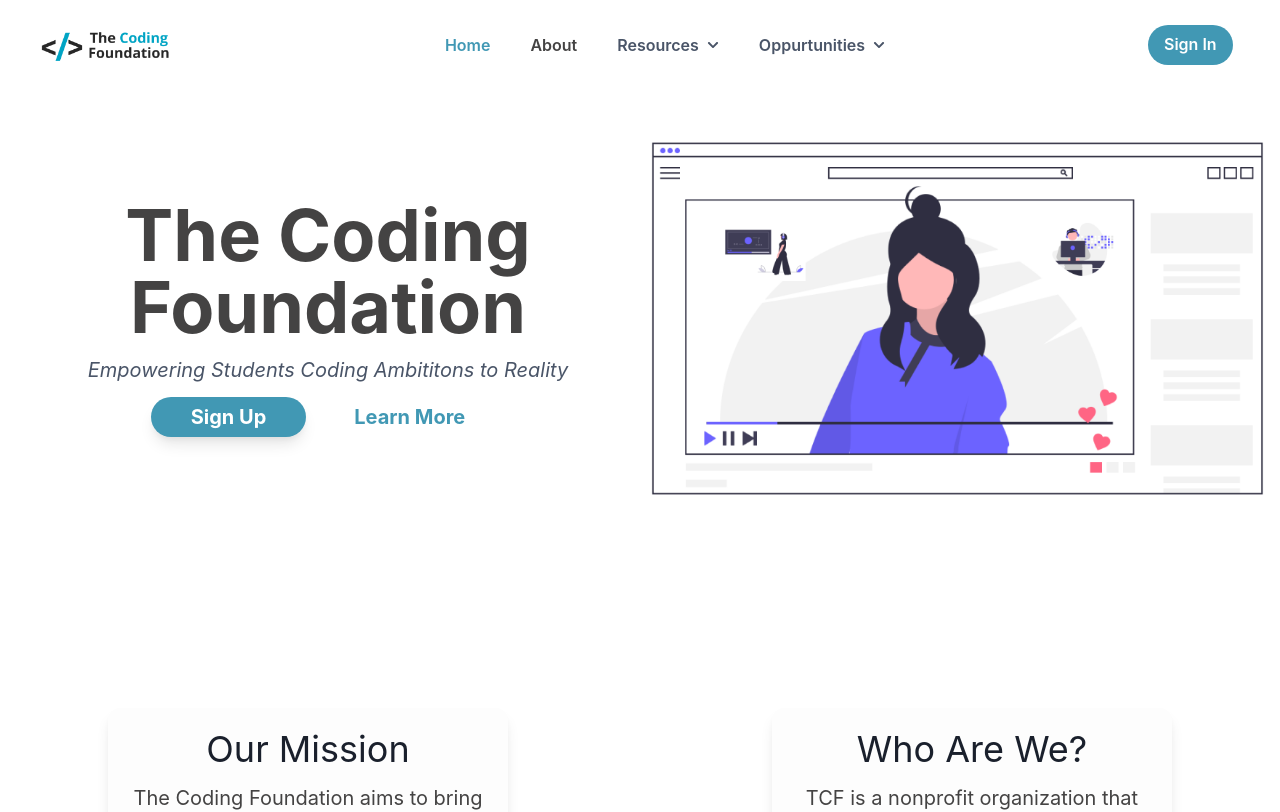
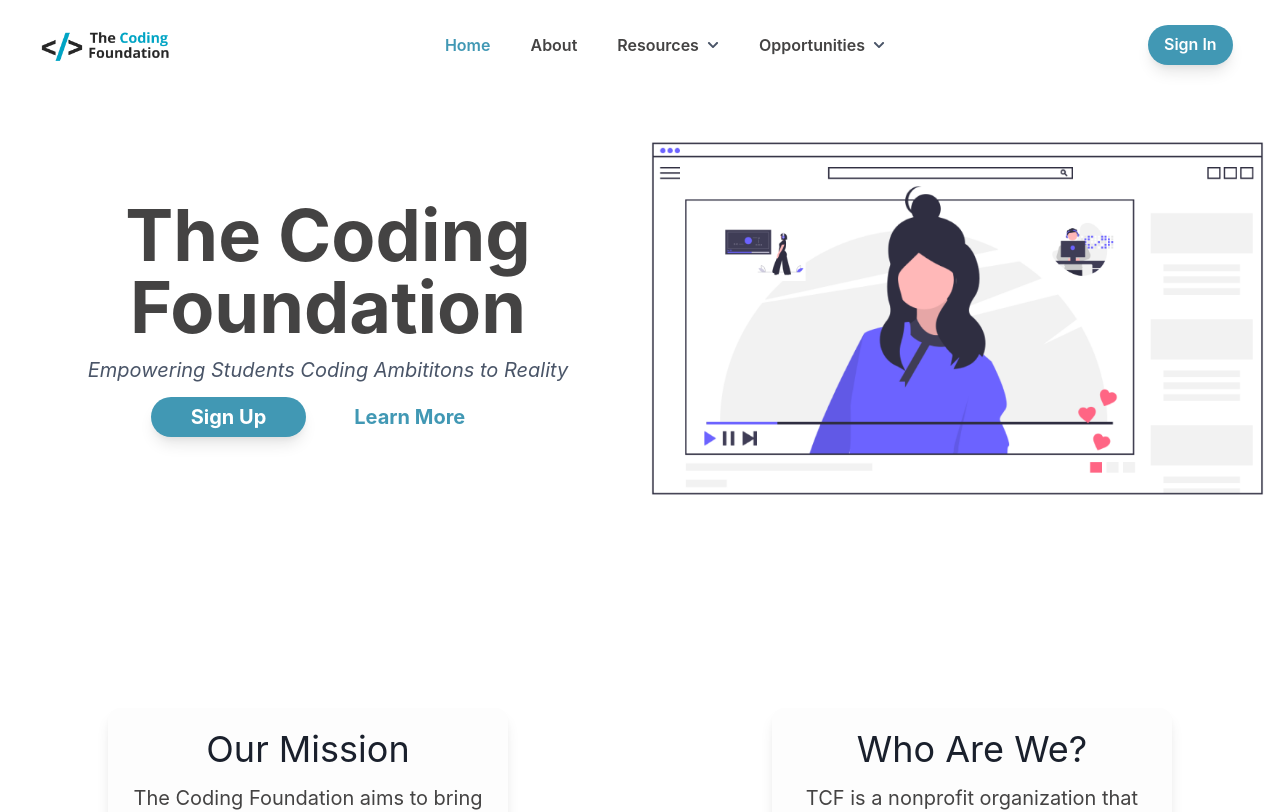
Before and after one commit to ganning127/TCF-Website, a Next.js app: page / in a window 1280 px wide. Shown: the top 812 px of the page. Built offline with nearby package versions, Linux system fonts and the light colour scheme.

Commit message:
update navbar

```diff
--- a/components/NavBar/NavContent.tsx
+++ b/components/NavBar/NavContent.tsx
@@ -67,7 +67,7 @@
         ))}
       </HStack>
       <HStack spacing="8" minW="100px" justify="space-between">
-        <Button bg="blue.shade" _hover={{ bg: "blue.shade.hover" }} color="white" as="a" href="#" borderRadius="20">
+        <Button bg="blue.shade" _hover={{ bg: "blue.shade.hover" }} color="white" as="a" href="#" borderRadius="20" shadow='lg'>
           Sign In
         </Button>
 
--- a/components/NavBar/Submenu.tsx
+++ b/components/NavBar/Submenu.tsx
@@ -9,11 +9,13 @@
 
 interface SubmenuProps {
   link: Link
+  active: String
 }
 
 const DesktopSubmenu = (props: SubmenuProps) => {
   const { link } = props
   const { isOpen, getMenuProps, getTriggerProps } = useNavMenu()
+
   return (
     <>
       <NavLink.Desktop
@@ -25,7 +27,7 @@
         fontWeight="semibold"
         {...getTriggerProps()}
       >
-        <Box>{link.label}</Box>
+        <Box color={link.label.toLowerCase() === props.active ? "blue.shade" : "text.dark"}>{link.label}</Box>
         <Box marginStart="2" as={FaChevronDown} fontSize="xs" />
       </NavLink.Desktop>
 
--- a/components/NavBar/_data.tsx
+++ b/components/NavBar/_data.tsx
@@ -36,7 +36,7 @@
     ],
   },
   {
-    label: 'Oppurtunities',
+    label: 'Opportunities',
     children: [
       {
         label: 'Join Our Team',
```
Also changed, not shown: components/Landing/SubSectionTwoText.jsx (added, +11 -0 lines), pages/join.js (added, +32 -0 lines).
